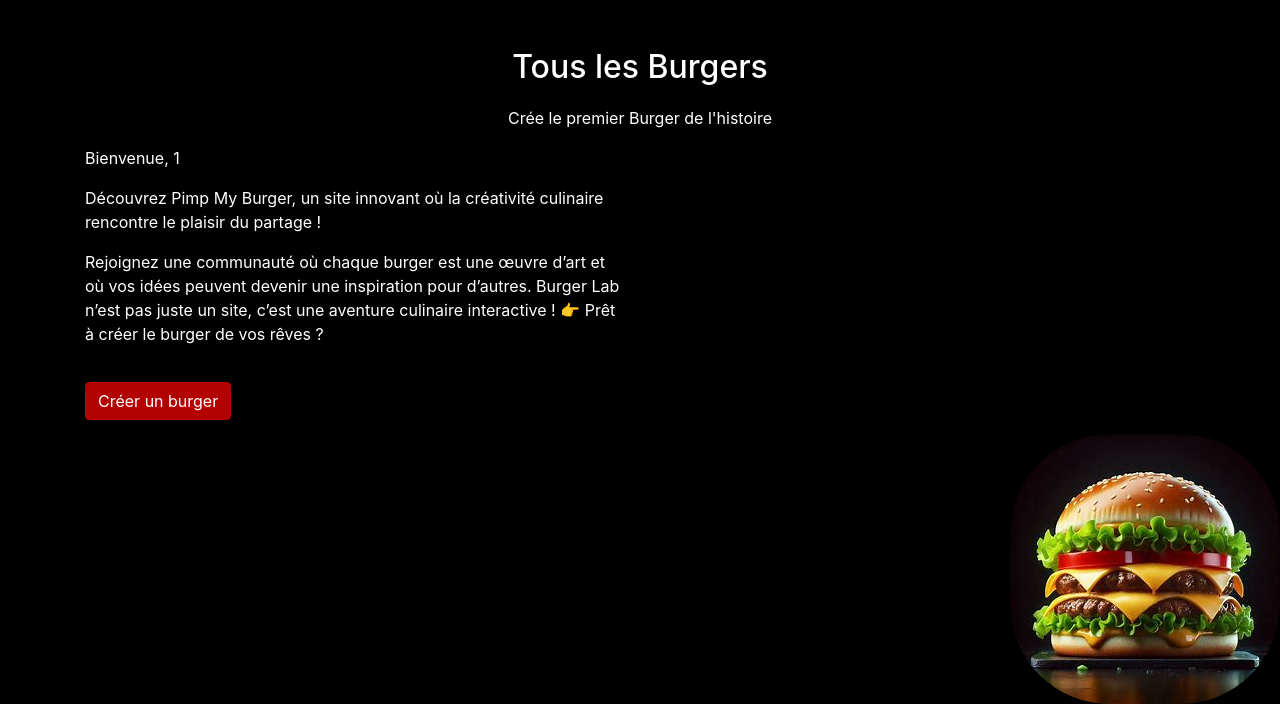
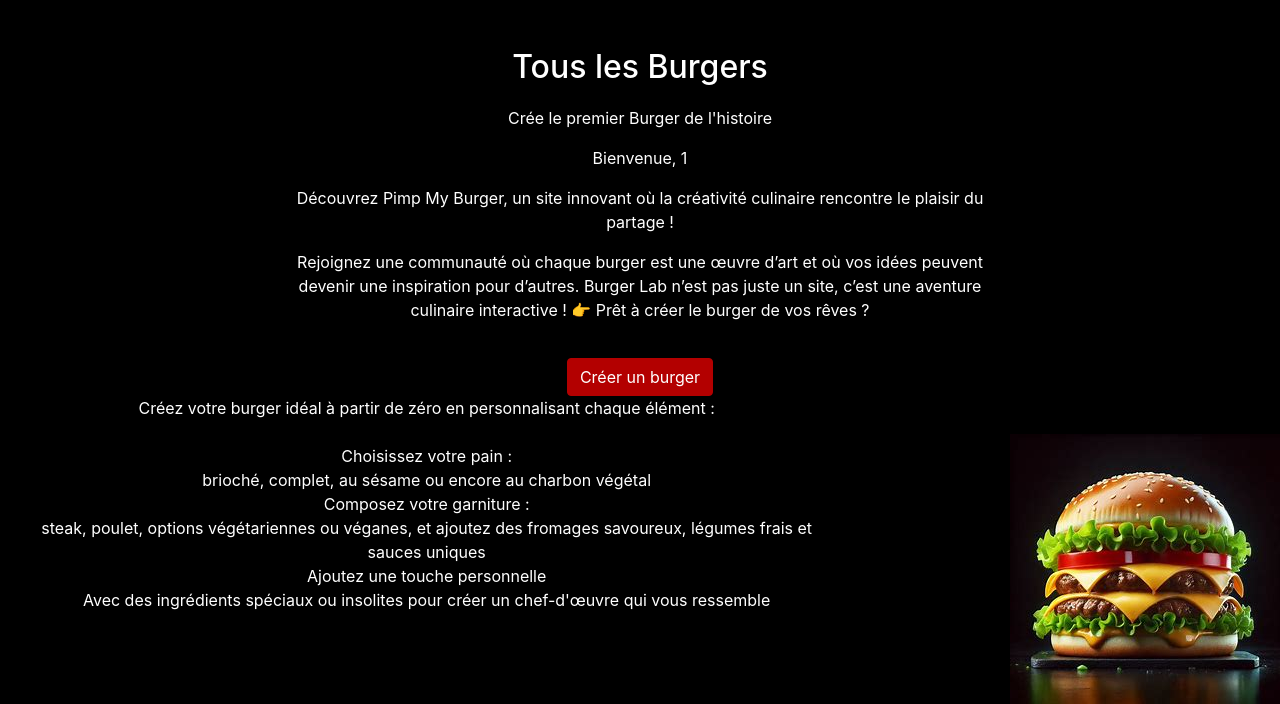
Before and after one commit to MARIE-Clement-2225058b/Paradigmes_BD, a Flask app: page / in a window 1280 px wide. Shown: the part 96-800 px from the top of the page. Run offline with Flask 3, Linux system fonts and the light colour scheme; the visitor is signed in with stand-in values (Sample User, id 1); data that the repository does not hold is empty; some libraries are stand-ins or nearby versions.

Commit message:
feat: front change index.html

```diff
--- a/static/style.css
+++ b/static/style.css
@@ -52,8 +52,8 @@ p {
     background-color: #B30000;
     border-color: #B30000;
 }
-
 .hero-image img {
+    width: 100%;
     height: auto;
     border-radius: 100px;
     box-shadow: 0 5px 15px rgba(0, 0, 0, 0.5);
--- a/templates/index.html
+++ b/templates/index.html
@@ -51,22 +51,34 @@
     {% endif %}
 
     {% if session.get('user_id') %}
-    <div class="row">
-        <div class="col-md-6 text-left">
+    <div class="row justify-content-center">
+        <div class="col-md-8 text-center">
             <p>Bienvenue, {{ session['user_id'] }}</p>
             <p>Découvrez Pimp My Burger, un site innovant où la créativité culinaire rencontre le plaisir du partage !</p>
-            <p class="">Rejoignez une communauté où chaque burger est une œuvre d’art et où vos idées peuvent devenir une inspiration pour d’autres. Burger Lab n’est pas juste un site, c’est une aventure culinaire interactive !
+            <p >Rejoignez une communauté où chaque burger est une œuvre d’art et où vos idées peuvent devenir une inspiration pour d’autres. Burger Lab n’est pas juste un site, c’est une aventure culinaire interactive !
                 👉 Prêt à créer le burger de vos rêves ?</p>
             <a href="{{ url_for('create_burger') }}" class="btn btn-primary">Créer un burger</a>
         </div>
         </div>
     </div>
+    <div class="col-md-8 text-center">
+
+    <p>Créez votre burger idéal à partir de zéro en personnalisant chaque élément :<br>
+        <br>
+        Choisissez votre pain : <br>
+        brioché, complet, au sésame ou encore au charbon végétal
+        <br>
+        Composez votre garniture : <br>
+        steak, poulet, options végétariennes ou véganes, et ajoutez des fromages savoureux, légumes frais et sauces uniques
+        <br>
+        Ajoutez une touche personnelle<br>
+        Avec des ingrédients spéciaux ou insolites pour créer un chef-d'œuvre qui vous ressemble</p>
     {% else %}
     <p>Veuillez vous connecter pour créer un burger.</p>
     {% endif %}
 </div>
-<div class="hero-image" style="position: fixed; bottom: 0; right: 0;">
-    <img src="/static/images/burger.jpg" alt="">
+<div class="Image_burger" style="position: fixed;bottom: 0; right: 0;">
+    <img class="image-burger" src="/static/images/burger.jpg" alt="">
 </div>
 </body>
 </html>
```
